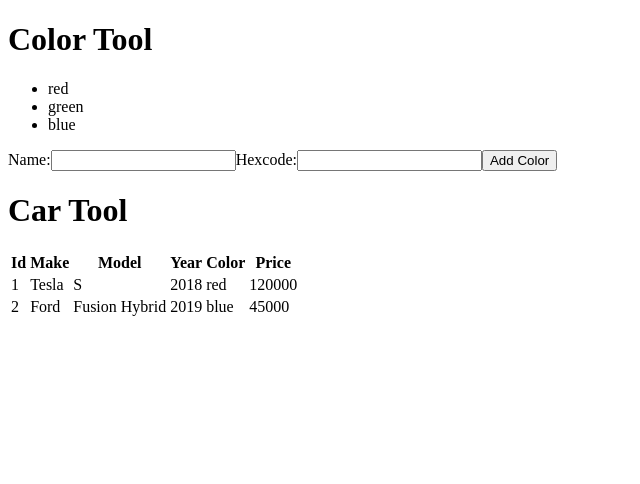
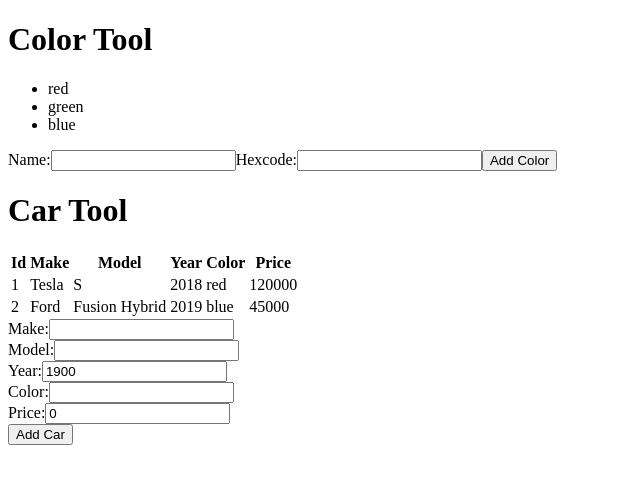
Before and after one commit to t4d-classes/applied-javascript_08292022, a React (Create React App) app in the folder react-demo-app/: page / in a window 1280 px wide. Shown: the top 484 px of the page, without its empty margins (0-640 px from the left). Built offline with nearby package versions, Linux system fonts and the light colour scheme.

Commit message:
add exercise 7

```diff
--- a/react-demo-app/package.json
+++ b/react-demo-app/package.json
@@ -9,6 +9,7 @@
     "react": "^18.2.0",
     "react-dom": "^18.2.0",
     "react-scripts": "5.0.1",
+    "styled-components": "^5.3.5",
     "web-vitals": "^2.1.4"
   },
   "scripts": {
--- a/react-demo-app/public/index.html
+++ b/react-demo-app/public/index.html
@@ -25,6 +25,9 @@
       Learn how to configure a non-root public URL by running `npm run build`.
     -->
     <title>React App</title>
+    <!-- <style>
+      label { display: block }
+    </style> -->
   </head>
   <body>
     <noscript>You need to enable JavaScript to run this app.</noscript>
--- /dev/null
+++ b/react-demo-app/src/components/CarForm.js
@@ -0,0 +1,56 @@
+import { useState } from "react";
+import styled from 'styled-components';
+
+
+const Label = styled.label`
+  display: block;
+`;
+
+export const CarForm = () => {
+
+  const [carForm, setCarForm] = useState({
+    make: '', model: '', year: 1900, color: '', price: 0,
+  });
+
+  const change = (evt) => {
+    setCarForm({
+      ...carForm,
+      [evt.target.name]:evt.target.type === 'number'
+        ? evt.target.valueAsNumber : evt.target.value,
+    });
+  };
+
+  console.log(carForm);
+
+  return (
+    <form>
+      <Label>
+        Make:
+        <input type="text" name="make"
+          value={carForm.make} onChange={change} />
+      </Label>
+      <Label>
+        Model:
+        <input type="text" name="model"
+          value={carForm.model} onChange={change} />
+      </Label>
+      <Label>
+        Year:
+        <input type="number" name="year"
+          value={carForm.year} onChange={change} />
+      </Label>
+      <Label>
+        Color:
+        <input type="text" name="color"
+          value={carForm.color} onChange={change} />
+      </Label>
+      <Label>
+        Price:
+        <input type="number" name="price"
+          value={carForm.price} onChange={change} />
+      </Label>
+      <button type="button">Add Car</button>
+    </form>
+  );
+
+};
--- a/react-demo-app/src/components/CarTool.js
+++ b/react-demo-app/src/components/CarTool.js
@@ -1,5 +1,6 @@
 import { ToolHeader } from './ToolHeader';
 import { CarTable } from "./CarTable";
+import { CarForm } from "./CarForm";
 
 export const CarTool = ({ cars }) => {
 
@@ -7,6 +8,7 @@
     <>
       <ToolHeader headerText="Car Tool" />
       <CarTable cars={cars} />
+      <CarForm />
     </>
   );
 
--- a/react-demo-app/src/components/ColorForm.js
+++ b/react-demo-app/src/components/ColorForm.js
@@ -1,11 +1,6 @@
 import { useState } from "react";
 
-export const ColorForm = () => {
-
-  // array destructuring
-  // const [ colorForm, setColorForm ] = useState({
-  //   name: '', hexcode: '',
-  // });
+export const ColorForm = (props) => {
 
   const [ colorForm, setColorForm ] = useState({
     name: '', hexcode: '',
@@ -18,7 +13,9 @@
     });
   };
 
-  console.log(colorForm);
+  const submitColor = () => {
+    props.onSubmitColor({ ...colorForm });
+  };
 
   return (
     <form>
@@ -30,7 +27,7 @@
         Hexcode:
         <input type="text" name="hexcode" value={colorForm.hexcode} onChange={change} />
       </label>
-      <button type="button">Add Color</button>
+      <button type="button" onClick={submitColor}>Add Color</button>
     </form>
   );
 
--- a/react-demo-app/src/components/ColorTool.js
+++ b/react-demo-app/src/components/ColorTool.js
@@ -1,14 +1,30 @@
+import { useState } from "react";
+
 import { ToolHeader } from './ToolHeader';
 import { ColorList } from './ColorList';
 import { ColorForm } from './ColorForm';
 
 export const ColorTool = (props) => {
 
+  const [ colors, setColors ] = useState([ ...props.colors ]);
+
+  const addColor = color => {
+
+    setColors([
+      ...colors, // make a copy of the array
+      {
+        ...color,
+        id: Math.max(...colors.map(c => c.id), 0) + 1,
+      },
+    ]);
+
+  };
+
   return (
     <>
       <ToolHeader headerText="Color Tool" />
-      <ColorList colors={props.colors} />
-      <ColorForm />
+      <ColorList colors={colors} />
+      <ColorForm onSubmitColor={addColor} />
     </>
   );
 
```
Also changed, not shown: react-demo-app/exercises/exercise-7.md (added, +15 -0 lines), 1 other file (tests, documents, lock files or other folders).
